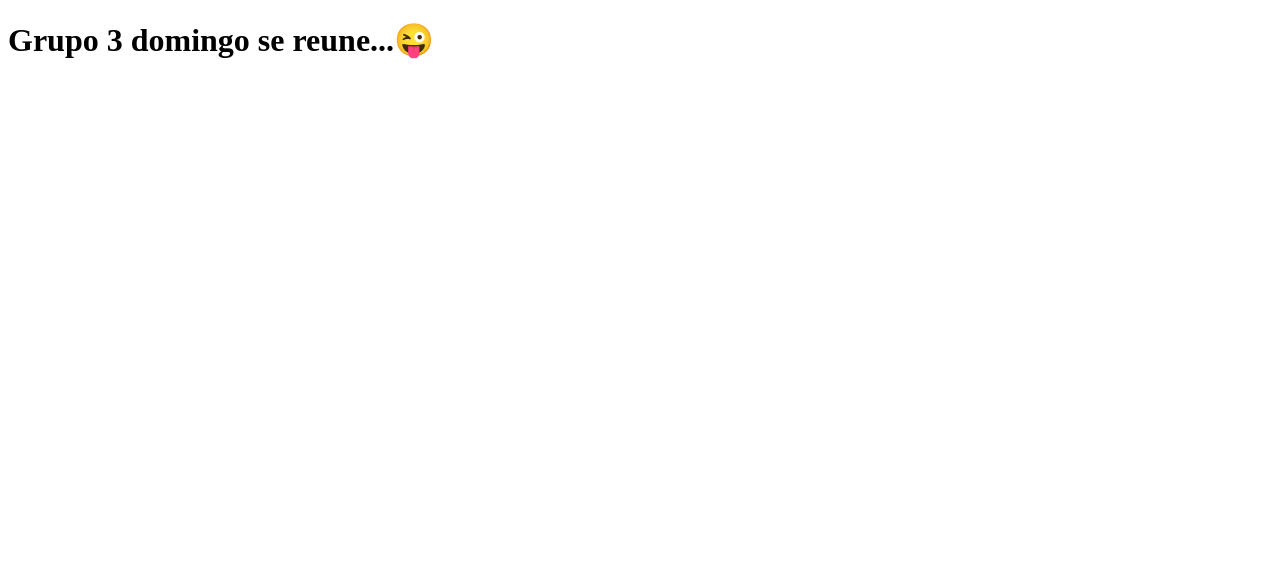
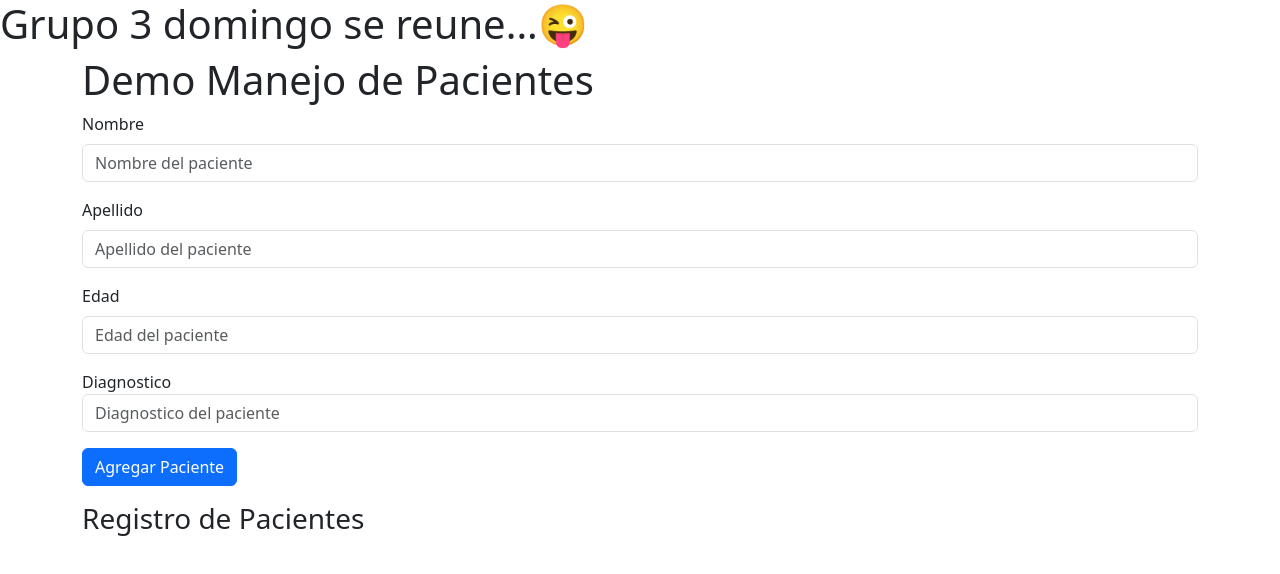
Before and after one commit to Cris7ian-tech/HISTORIAS-MEDICAS---Grupo-3, a React (Vite) app: page / in a window 1280 px wide. Shown: the top 574 px of the page. Built offline with nearby package versions, Linux system fonts and the light colour scheme.

Commit message:
inicie demo (simple) historial medico

```diff
--- a/package.json
+++ b/package.json
@@ -10,6 +10,7 @@
     "preview": "vite preview"
   },
   "dependencies": {
+    "bootstrap": "^5.3.3",
     "react": "^18.3.1",
     "react-dom": "^18.3.1"
   },
--- a/src/App.jsx
+++ b/src/App.jsx
@@ -1,10 +1,39 @@
 import './App.css'
+import { useState } from 'react'
+import PacientesForm from './components/PacientesForm'
+import PacientesLista from './components/PacientesLista'
+function App() {
+  const [pacientes, setPacientes] = useState([])
+  const [editandoIndex, setEditandoIndex] = useState(null)
 
-function App() {
+  const handleAgregarPaciente = (nuevoPaciente) => {
+    if (editandoIndex !== null) {
+      const subirPacientes = pacientes.map((paciente, index) =>
+        index === editandoIndex ? nuevoPaciente : paciente
+      )
+      setPacientes(subirPacientes)
+      setEditandoIndex(null)
+      } else {
+        setPacientes([...pacientes, nuevoPaciente])
+      }
+    }
+
+  const handleEditarPaciente = (index) => {
+    setEditandoIndex(index);
+  }
 
   return (
     <>
       <h1>Grupo 3 domingo se reune...😜</h1>
+      <div className="container">
+        <h1>Demo Manejo de Pacientes</h1>
+        <PacientesForm
+        agregarPaciente={handleAgregarPaciente}
+        editandoPaciente={editandoIndex !== null ? pacientes[editandoIndex] : null}
+        />
+        <PacientesLista pacientes={pacientes} editarPaciente={handleEditarPaciente}
+        />
+      </div>
     </>
   )
 }
--- /dev/null
+++ b/src/components/PacienteItem.jsx
@@ -0,0 +1,21 @@
+
+
+const PacienteItem = ( {paciente, editarPaciente}) => {
+  return (
+    <li className="list-group-item d-flex justify-content-between align-items-center">
+    <div>
+      <h5>{paciente.name}</h5>
+      <h5>{paciente.apellido}</h5>
+
+      <p>Edad: {paciente.edad}</p>
+      <p>Diagnostico: {paciente.diagnostico}</p>
+    </div>
+
+      <button className="btn btn-primary" onClick={() => editarPaciente(paciente)}>Editar</button>
+      <button className="btn btn-danger">Eliminar</button>
+
+    </li>
+  )
+}
+
+export default PacienteItem
--- /dev/null
+++ b/src/components/PacientesForm.jsx
@@ -0,0 +1,47 @@
+import { useState } from "react";
+
+const PacientesForm = ({agregarPaciente}) => {
+  const [name, setName] = useState("");
+  const [apellido, setApellido] = useState("");
+  const [edad, setEdad] = useState("");
+  const [diagnostico, setDiagnostico] = useState("");
+
+  const handleSubmit = (e) => {
+    e.preventDefault();
+    const paciente = { name, apellido, edad, diagnostico };
+    agregarPaciente(paciente, edad, diagnostico);
+    setName("");
+    setApellido("");
+    setEdad("");
+    setDiagnostico("");
+  };
+
+  return (
+    <form onSubmit={handleSubmit} className="mb-3">
+      <div className="mb-3">
+        <label className="form-label">Nombre</label>
+        <input type="text" className="form-control" placeholder="Nombre del paciente" value={name} onChange={(e) => setName(e.target.value)} required />
+      </div>
+
+      <div className="mb-3">
+        <label className="form-label">Apellido</label>
+        <input type="text" className="form-control" placeholder="Apellido del paciente" value={apellido} onChange={(e) => setApellido(e.target.value)} required />
+      </div>
+
+      <div className="mb-3">
+        <label className="form-label">Edad</label>
+        <input type="text" className="form-control" placeholder="Edad del paciente" value={edad} onChange={(e) => setEdad(e.target.value)} required />
+      </div>
+
+      <div className="mb-3">
+        <label className="formllabel">Diagnostico</label>
+        <input type="text" className="form-control" placeholder="Diagnostico del paciente" value={diagnostico} onChange={(e) => setDiagnostico(e.target.value)} required />
+      </div>
+
+      <button type="submit" className="btn btn-primary">Agregar Paciente</button>
+
+    </form>
+  )
+}
+
+export default PacientesForm
--- /dev/null
+++ b/src/components/PacientesLista.jsx
@@ -0,0 +1,18 @@
+import PacienteItem from "./PacienteItem";
+
+const PacientesLista = ({pacientes, editarPaciente}) => {
+
+  return (
+    <>
+    <h3>Registro de Pacientes</h3>
+    <ul className="lista-grupo">
+      {pacientes.map((paciente, index) => (
+        <PacienteItem key={index} paciente={paciente} editarPaciente={() => editarPaciente(index)} />
+      ))}
+    </ul>
+    </>
+  )
+
+}
+
+export default PacientesLista
--- a/src/main.jsx
+++ b/src/main.jsx
@@ -2,6 +2,8 @@ import { StrictMode } from 'react'
 import { createRoot } from 'react-dom/client'
 import App from './App.jsx'
 import './index.css'
+import 'bootstrap/dist/css/bootstrap.min.css';
+
 
 createRoot(document.getElementById('root')).render(
   <StrictMode>
```
Also changed, not shown: src/pages/Inicio.jsx (added), 1 other file (tests, documents, lock files or other folders).
